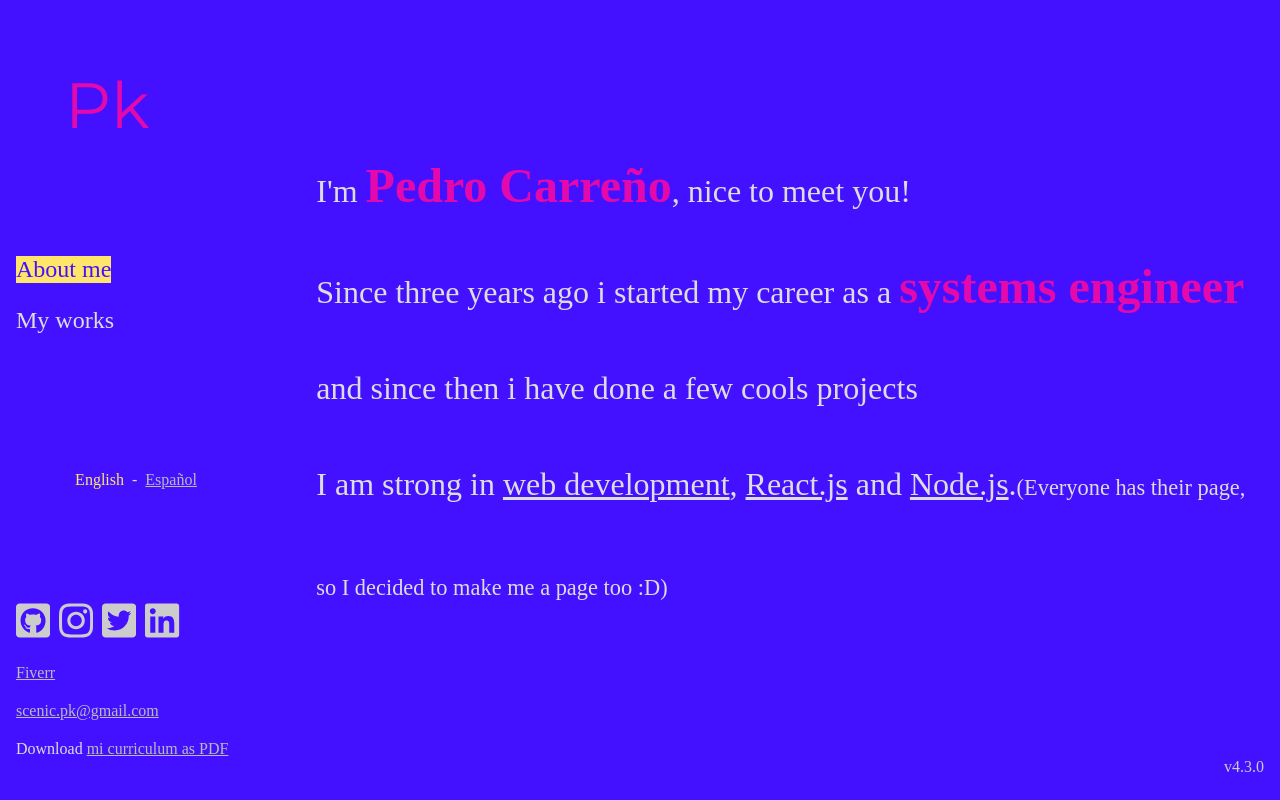
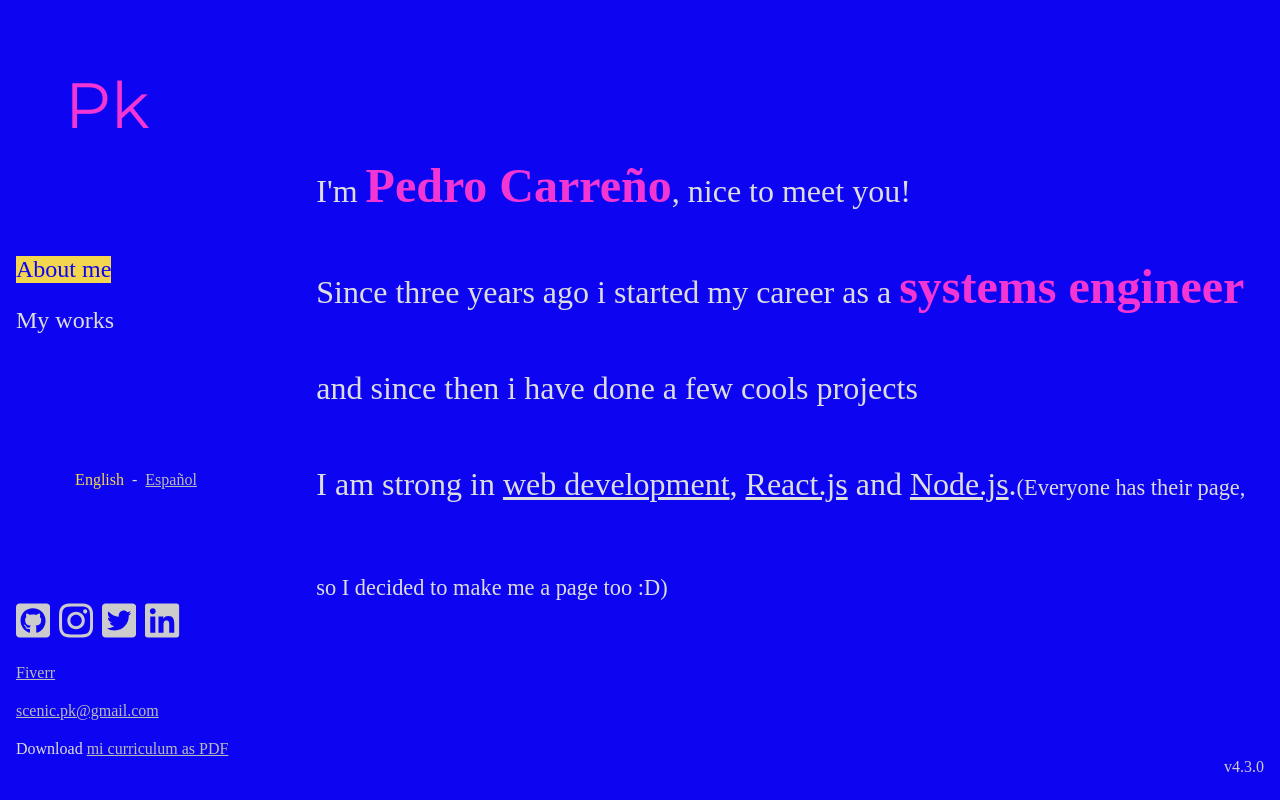
Before and after one commit to Pkcarreno/JustPk, a React (Create React App) app: page / in a window 1280 px wide. Built offline with nearby package versions, Linux system fonts and the light colour scheme; a web font is replaced by a local one.

Commit message:
+Ajuste de colores +cambio grosor de fuentes en tarjeta de trabajo

```diff
--- a/src/App.js
+++ b/src/App.js
@@ -160,7 +160,7 @@ class App extends Component {
   }
   // End handle view
   render(){
-    const bg_color = this.state.themes[this.state.currentTheme]["bg"];
+    const bg_color = this.state.themes[this.state.currentTheme]["accent"];
     return(
       <React.Fragment>
         <Helmet>
--- a/src/App.scss
+++ b/src/App.scss
@@ -461,6 +461,7 @@ a{
                 margin-bottom: 12px;
                 margin-top: 12px;
                 font-size: 1.5em;
+                font-weight: bold;
                 span{
                     &::after, &::before{
                         content:'-';
@@ -474,6 +475,7 @@ a{
             #workDate{
                 padding-bottom: 8px;
                 text-align: right;
+                font-weight: bold;
             }
         }
     }
--- a/src/Assets/Themes/themes.json
+++ b/src/Assets/Themes/themes.json
@@ -9,19 +9,19 @@
             "bg": "#ffffff"
         },
         "1": {
-            "accent": "#e309ad",
+            "accent": "#F235D3",
             "primary": "#dddddd",
             "links": "#bbbbbb",
             "versionBox": "#cccccc",
-            "bg-contrast": "#ffe66b",
-            "bg": "#4311ff"
+            "bg-contrast": "#F4D64E",
+            "bg": "#0D05F2"
         },
         "2": {
-            "accent": "#609071",
+            "accent": "#C55F36",
             "primary": "#222222",
             "links": "#999999",
             "versionBox": "#444444",
-            "bg-contrast": "#C55F36",
+            "bg-contrast": "#609071",
             "bg": "#FFFEC9"
         }
     }
```
